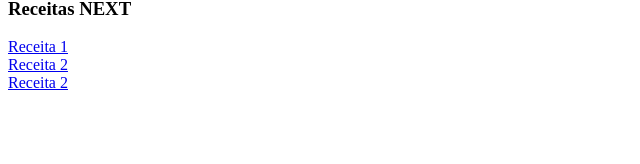
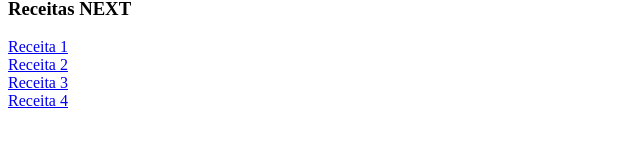
Before and after one commit to flaviogui/PublishWebsite, a Next.js app: page / in a window 1280 px wide. Shown: the part 119-283 px from the top of the page, without its empty margins (0-640 px from the left). Built offline with nearby package versions, Linux system fonts and the light colour scheme.

Commit message:
Atualizando

```diff
--- a/pages/index.js
+++ b/pages/index.js
@@ -6,7 +6,8 @@ export default function Home (){
         <h3>Receitas NEXT</h3>
         <a href='https://github.com/flaviogui/PWeb/tree/main/Receitas%202%C2%AA%20Unidade/pages/receita1' target='blank'>Receita 1</a><br></br>
         <a href='https://github.com/flaviogui/PWeb/tree/main/Receitas%202%C2%AA%20Unidade/pages/receita2' target='blank'>Receita 2</a><br></br>
-        <a href='https://github.com/flaviogui/PWeb/tree/main/Receitas%202%C2%AA%20Unidade/pages/receita3' target='blank'>Receita 2</a><br></br>
+        <a href='https://github.com/flaviogui/PWeb/tree/main/Receitas%202%C2%AA%20Unidade/pages/receita3' target='blank'>Receita 3</a><br></br>
+        <a href='https://github.com/flaviogui/PWeb/tree/main/Receitas%202%C2%AA%20Unidade/pages/receita4' target='blank'>Receita 4</a><br></br>
     </div>
     )
 }
```
